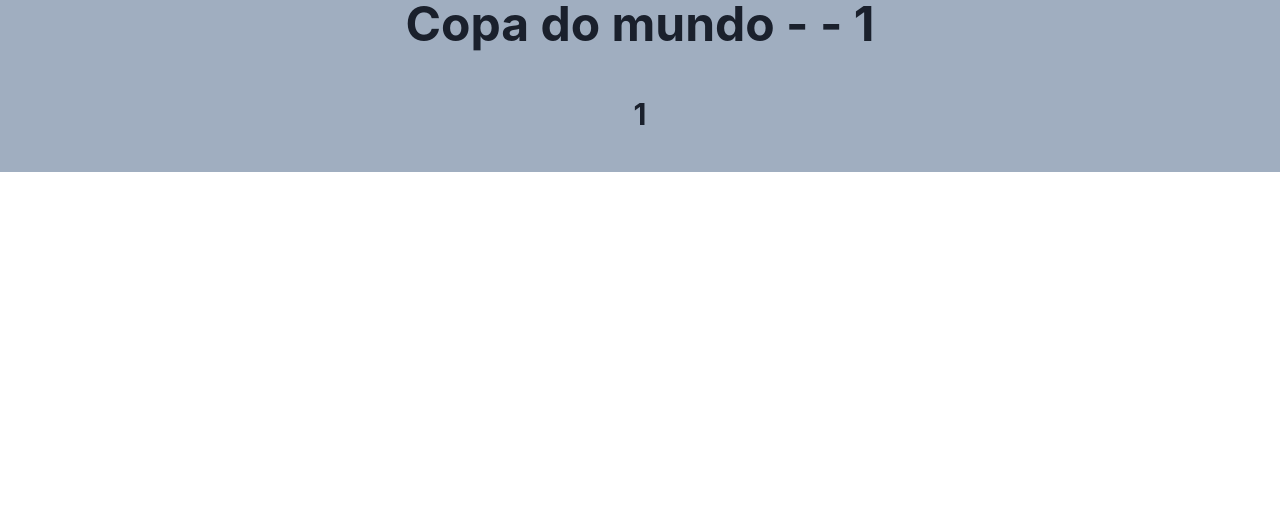
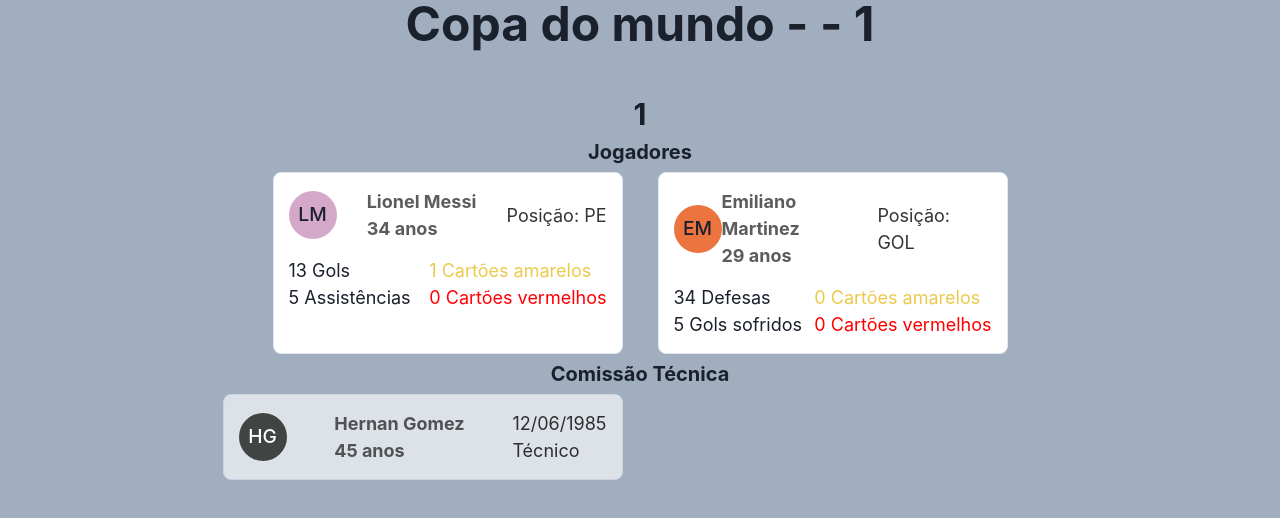
Before and after one commit to Hedg0305/copa-do-mundo, a Next.js app: page /1/1 in a window 1280 px wide. Shown: the top 518 px of the page. Built offline with nearby package versions, Linux system fonts and the light colour scheme.

Commit message:
Add: comittee

```diff
--- /dev/null
+++ b/src/components/TechnicalComittee/index.tsx
@@ -0,0 +1,40 @@
+import { Avatar, Box } from '@chakra-ui/react';
+import React from 'react'
+
+interface ComitteeProps {
+  passport: string;
+  name: string;
+  age: number;
+  birthdate: string;
+  role: string;
+}
+
+const TechnicalComittee = ({ birthdate, passport, name, age, role }: ComitteeProps) => {
+
+  return (
+    <Box p="15px" w='400px' borderWidth='1px' borderRadius='lg' borderColor='gray.300' overflow='hidden' bg="whiteAlpha.700" fontSize="18px">
+      <Box display="flex" alignItems="center" justifyContent="space-between">
+        <Avatar name={name} />
+        <Box
+          fontWeight='Bold'
+          as='h2'
+          lineHeight='tight'
+          color="blackAlpha.700"
+        >
+          {name}
+          <Box>
+            {age} anos
+          </Box>
+        </Box>
+        <Box display="flex" justifyContent="center" flexDirection="column" color="blackAlpha.800">
+          {birthdate}
+          <div>
+            {role}
+          </div>
+        </Box>
+      </Box>
+    </Box>
+  )
+}
+
+export default TechnicalComittee;
--- a/src/pages/[edition]/[team].tsx
+++ b/src/pages/[edition]/[team].tsx
@@ -1,7 +1,8 @@
 import React from "react";
-import { GetServerSideProps, GetStaticProps } from "next";
-import { Box, Center, Flex, Heading, VStack } from "@chakra-ui/react";
-import Bracket from "../../components/Bracket";
+import { GetServerSideProps } from "next";
+import { Box, Center, Grid, Heading, VStack } from "@chakra-ui/react";
+import Player from "../../components/PlayerCard";
+import TechnicalComittee from "../../components/TechnicalComittee"
 
 interface ServerSideProps {
   edition: string;
@@ -12,20 +13,77 @@ interface PageProps {
   hostCountry: string;
   year: number;
   team: string;
+  players: Player[];
+  technicalComittee: Comittee[];
+
+}
+interface Comittee {
+  passport: string;
+  name: string;
+  age: number;
+  birthdate: string;
+  role: string;
 }
 
-const Competition = ({ hostCountry, year, team }: PageProps) => {
+interface Player {
+  passport: string;
+  birthdate: string;
+  name: string;
+  age: number;
+  position: string;
+  stats: {
+    defenses?: number;
+    sufferedGoals?: number;
+    goals?: number;
+    assists?: number;
+    yellowCards: number;
+    redCards: number;
+  }
+}
+
+const Competition = ({ hostCountry, year, team, technicalComittee, players }: PageProps) => {
   return (
-    <Box bgColor='gray.400'>
+    <Box bgColor='gray.400' h="100vh">
       <Center>
         <VStack>
           <Heading as='h1' size='2xl' mb='10'>
             Copa do mundo - {hostCountry} - {year}
           </Heading>
-
-          <Heading as='h2' size='lg' mb='10'>
+          <Heading as='h2' size='lg'>
             {team}
           </Heading>
+          <Heading as='h3' size='md'>
+            Jogadores
+          </Heading>
+          <Grid templateColumns='repeat(2, 1fr)' gap="35px">
+            {players.map((player) => (
+              <Player
+                key={player.passport}
+                passport={player.passport}
+                birthdate={player.birthdate}
+                name={player.name}
+                age={player.age}
+                position={player.position}
+                stats={player.stats}
+              />
+            )
+            )}
+          </Grid>
+          <Heading as='h3' size='md'>
+            Comissão Técnica
+          </Heading>
+          <Grid templateColumns='repeat(2, 1fr)' gap="35px">
+            {technicalComittee.map((comittee) => (
+              <TechnicalComittee
+                passport={comittee.passport}
+                name={comittee.name}
+                age={comittee.age}
+                key={comittee.passport}
+                birthdate={comittee.birthdate}
+                role={comittee.role}
+              />
+            ))}
+          </Grid>
         </VStack>
       </Center>
     </Box>
@@ -44,6 +102,41 @@ export const getServerSideProps: GetServerSideProps = async ({ params }) => {
       year,
       hostCountry,
       team,
+      technicalComittee: [{
+        passport: "56467987451",
+        name: "Hernan Gomez",
+        age: 45,
+        birthdate: "12/06/1985",
+        role: "Técnico"
+      }],
+      players: [
+        {
+          passport: "231654564",
+          birthdate: "12/12/1995",
+          name: "Lionel Messi",
+          age: 34,
+          position: "PE",
+          stats: {
+            goals: 13,
+            assists: 5,
+            yellowCards: 1,
+            redCards: 0,
+          }
+        },
+        {
+          passport: "32132131",
+          birthdate: "12/12/1999",
+          name: "Emiliano Martinez",
+          age: 29,
+          position: "GOL",
+          stats: {
+            defenses: 34,
+            sufferedGoals: 5,
+            yellowCards: 0,
+            redCards: 0,
+          }
+        }
+      ]
     },
   };
 };
```
